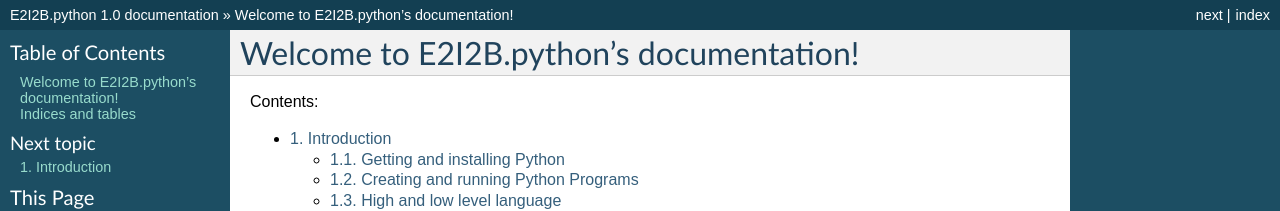
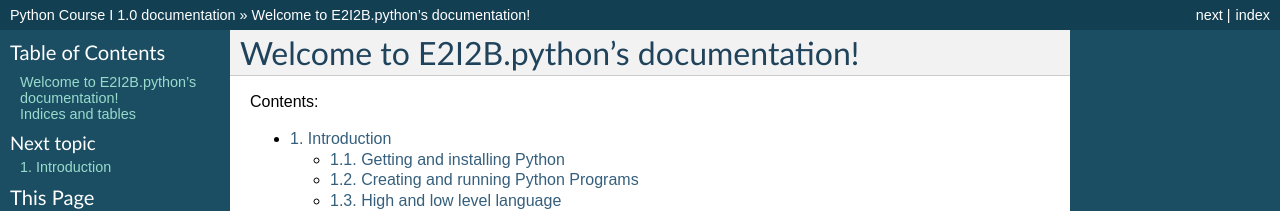
Before and after one commit to C3BI-pasteur-fr/python-course-1, a Sphinx documentation site: the page built from source/index.rst, in a window 1280 px wide and 900 px high. Shown: the top 211 px of the window. Built offline with Sphinx 7.4.7, drawn with Linux system fonts in a browser that asks for light colours; some of the changed text lies outside the part shown.

Commit message:
rename the project to more generic name Python Course I

```diff
--- a/source/conf.py
+++ b/source/conf.py
@@ -49,7 +49,7 @@ source_suffix = '.rst'
 master_doc = 'index'
 
 # General information about the project.
-project = u'E2I2B.python'
+project = u'Python Course I'
 copyright = u'2014, Éric Deveaud, Bertrand Néron'
 
 # The version info for the project you're documenting, acts as replacement for
@@ -100,7 +100,7 @@ pygments_style = 'sphinx'
 
 # The theme to use for HTML and HTML Help pages.  See the documentation for
 # a list of builtin themes.
-html_theme = 'E2I2B'
+html_theme = 'pasteur_theme'
 
 # Theme options are theme-specific and customize the look and feel of a theme
 # further.  For a list of options available for each theme, see the
@@ -173,7 +173,7 @@ html_static_path = ['_static']
 #html_file_suffix = None
 
 # Output file base name for HTML help builder.
-htmlhelp_basename = 'E2I2Bpythondoc'
+htmlhelp_basename = 'PythonCourseIdoc'
 
 
 # -- Options for LaTeX output --------------------------------------------------
@@ -192,7 +192,7 @@ latex_elements = {
 # Grouping the document tree into LaTeX files. List of tuples
 # (source start file, target name, title, author, documentclass [howto/manual]).
 latex_documents = [
-  ('index', 'E2I2Bpython.tex', u'E2I2B.python Documentation',
+  ('index', 'PythonCourseI.tex', u'Python Course I Documentation',
    u'Éric Deveaud, Bertrand Néron', 'manual'),
 ]
 
@@ -254,7 +254,7 @@ texinfo_documents = [
 # -- Options for Epub output ---------------------------------------------------
 
 # Bibliographic Dublin Core info.
-epub_title = u'E2I2B.python'
+epub_title = u'Python course I'
 epub_author = u'Éric Deveaud, Bertrand Néron'
 epub_publisher = u'Éric Deveaud, Bertrand Néron'
 epub_copyright = u'2014, Éric Deveaud, Bertrand Néron'
```
Also changed, not shown: source/pasteur_theme/static/style.conf (added), source/pasteur_theme/static/style.css (renamed from source/E2I2B/static/style.css), source/pasteur_theme/theme.conf (renamed from source/E2I2B/theme.conf).
